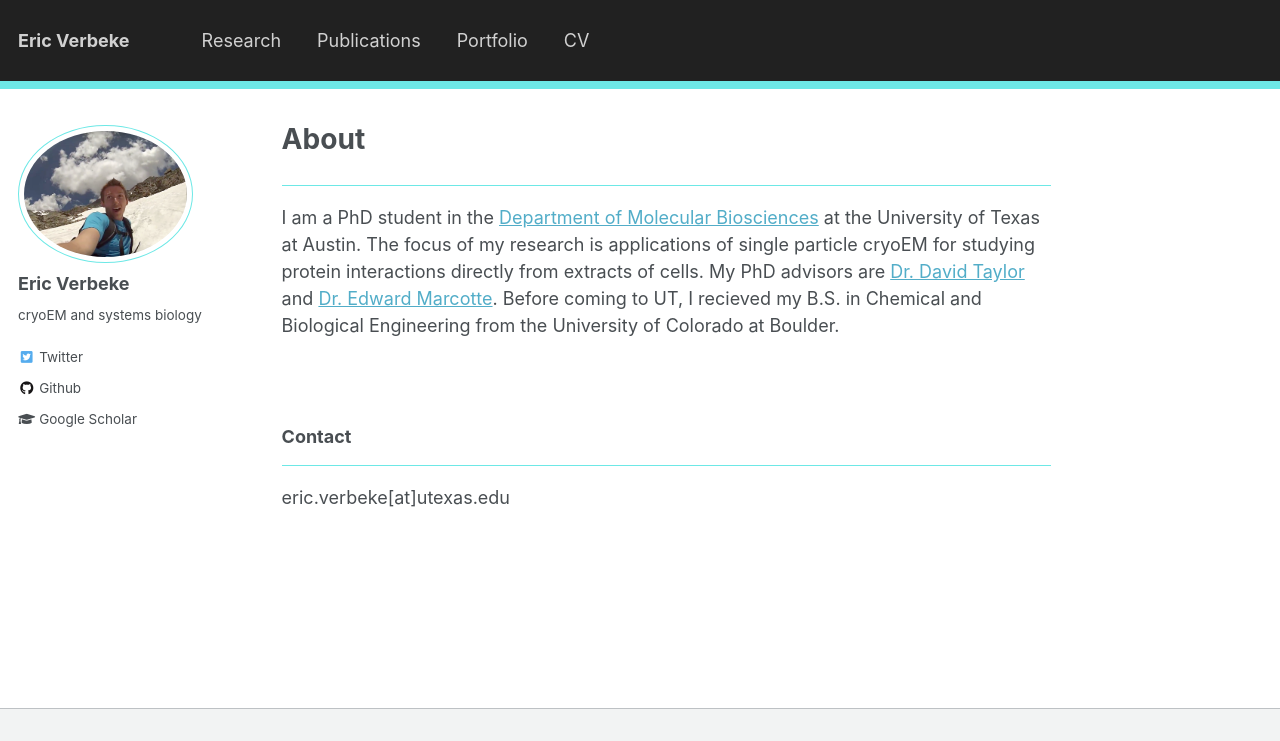
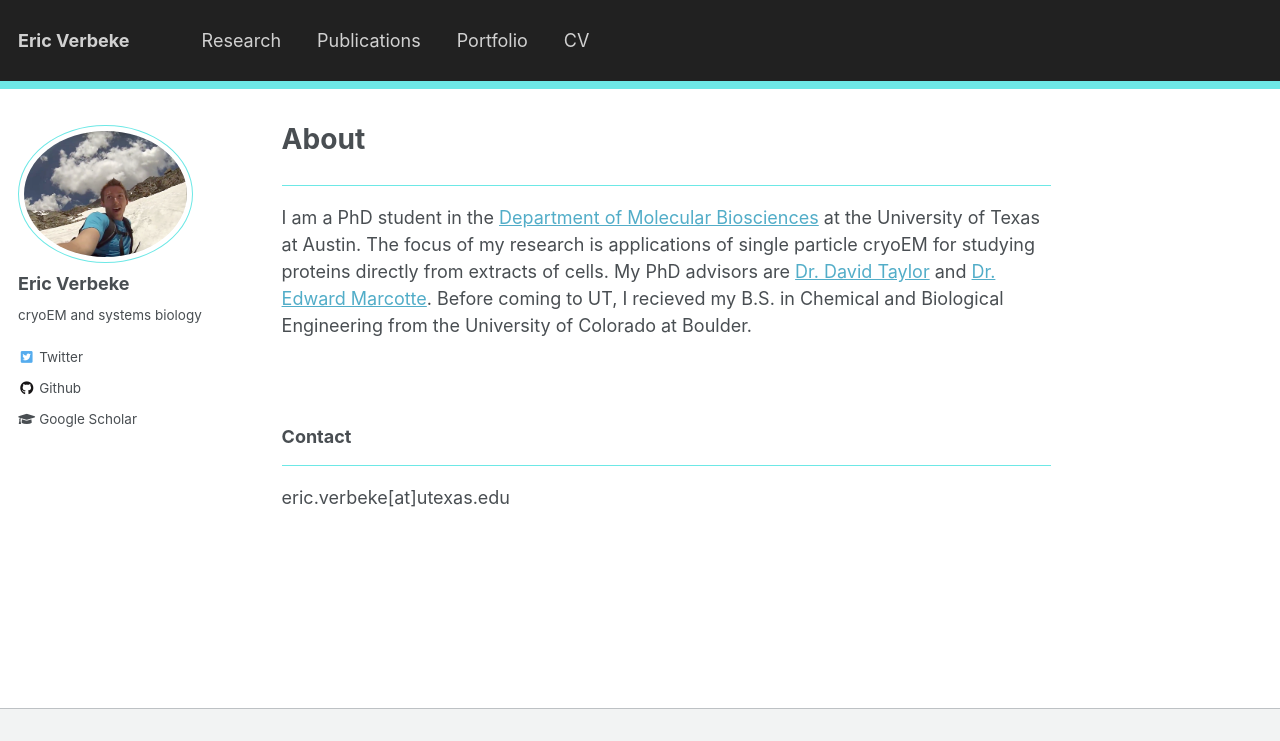
Before and after one commit to EricVerbeke/EricVerbeke.github.io, a Jekyll site: the page built from _pages/about.md, in a window 1280 px wide, cut to the strip 0-741 px from the top of the page. Built offline with Jekyll 4.4.1, drawn with Linux system fonts in a browser that asks for light colours.

Commit message:
update research page

```diff
--- a/_pages/about.md
+++ b/_pages/about.md
@@ -10,7 +10,7 @@ redirect_from:
 
 ---
 
-I am a PhD student in the [Department of Molecular Biosciences](https://cns.utexas.edu/about/facts/molecular-biosciences) at the University of Texas at Austin. The focus of my research is applications of single particle cryoEM for studying protein interactions directly from extracts of cells. My PhD advisors are [Dr. David Taylor](http://cryoem.cns.utexas.edu/) and [Dr. Edward Marcotte](http://www.marcottelab.org/index.php/Main_Page). Before coming to UT, I recieved my B.S. in Chemical and Biological Engineering from the University of Colorado at Boulder.
+I am a PhD student in the [Department of Molecular Biosciences](https://cns.utexas.edu/about/facts/molecular-biosciences) at the University of Texas at Austin. The focus of my research is applications of single particle cryoEM for studying proteins directly from extracts of cells. My PhD advisors are [Dr. David Taylor](http://cryoem.cns.utexas.edu/) and [Dr. Edward Marcotte](http://www.marcottelab.org/index.php/Main_Page). Before coming to UT, I recieved my B.S. in Chemical and Biological Engineering from the University of Colorado at Boulder.
 
 
 <br/>
```
Also changed, not shown: _pages/research.md (+8 -1 lines).
